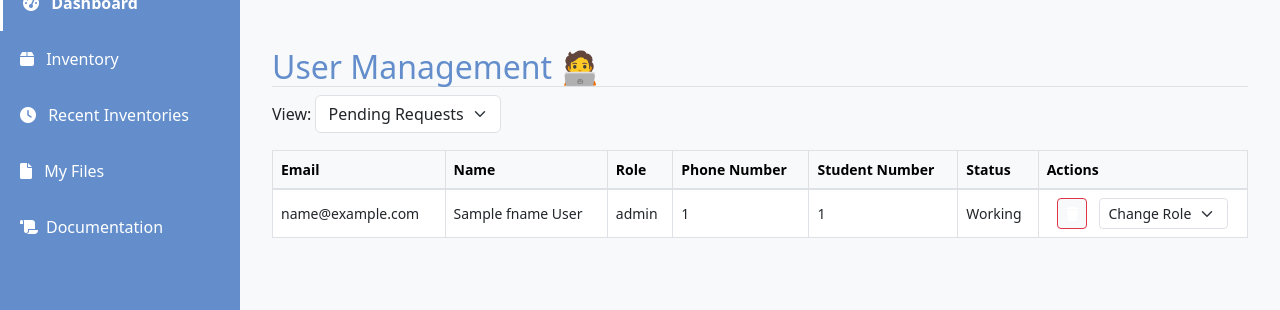
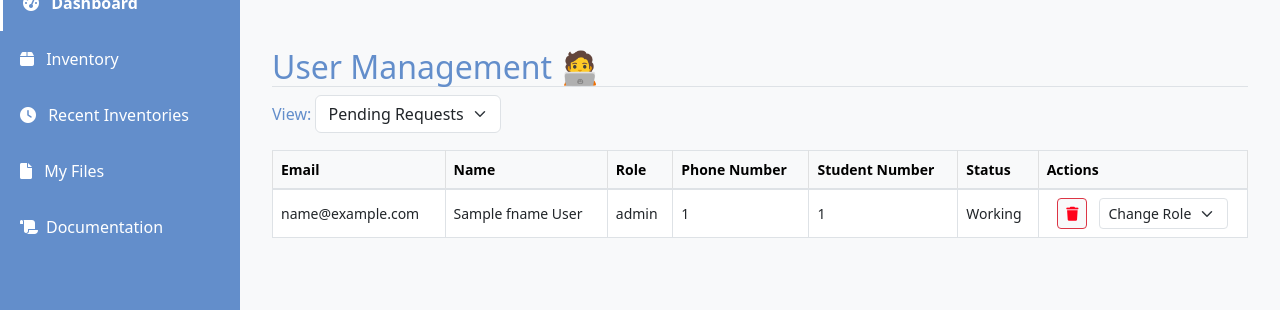
Before and after one commit to Kambole21/Inventory-Management, a Flask app: template app/templates/manage_user.html in a window 1280 px wide. Shown: the part 102-412 px from the top of the page. Run offline with Flask 3, Linux system fonts and the light colour scheme; the template is opened without the code that fills it: most values are stand-ins (such as "Sample title", 1, 10 or a date in 2020).

Commit message:
button styling

```diff
--- a/app/static/manage.css
+++ b/app/static/manage.css
@@ -52,7 +52,7 @@
 }
 
 .btn-success {
-    color: #fff; /* White for better contrast */
+    color: seagreen; /* White for better contrast */
     background-color: #28a745;
     border-color: #28a745;
     transition: background-color 0.3s ease, box-shadow 0.3s ease;
@@ -62,11 +62,11 @@
     background-color: #218838;
     border-color: #1e7e34;
     box-shadow: 0 0 10px rgba(40, 167, 69, 0.4);
-    color: #fff;
+    color: seagreen;
 }
 
 .btn-danger {
-    color: #fff; /* White for better contrast */
+    color: #ff011a; /* White for better contrast */
     background-color: #dc3545;
     border-color: #dc3545;
     transition: background-color 0.3s ease, box-shadow 0.3s ease;
@@ -76,7 +76,7 @@
     background-color: #c82333;
     border-color: #bd2130;
     box-shadow: 0 0 10px rgba(220, 53, 69, 0.4);
-    color: #fff;
+    color: #dc3545;
 }
 
 .text-center {
--- a/app/templates/manage_user.html
+++ b/app/templates/manage_user.html
@@ -19,7 +19,7 @@
     <h2 class="mt-4 text-purple border-bottom">User Management 🧑‍💻</h2>
 
     <div class="mb-3">
-        <label for="viewTypeSelect" class="form-label">View:</label>
+        <label for="viewTypeSelect" class="form-label text-purple">View:</label>
         <select id="viewTypeSelect" class="form-select w-auto d-inline-block" onchange="window.location.href='{{ url_for('manage_user.manage') }}?view_type=' + this.value;">
             <option value="pending" {% if view_type == 'pending' %}selected{% endif %}>Pending Requests</option>
             <option value="approved" {% if view_type == 'approved' %}selected{% endif %}>Manage Users</option>
```
